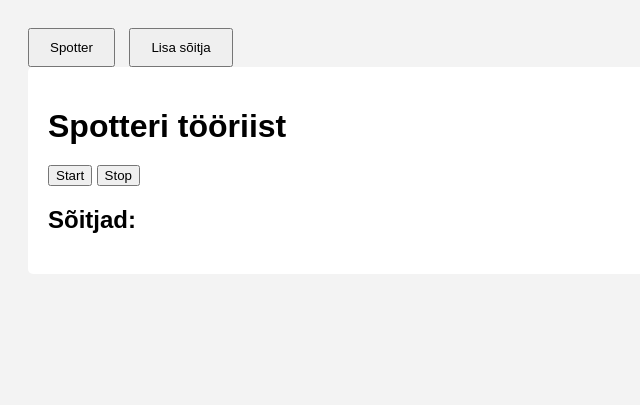
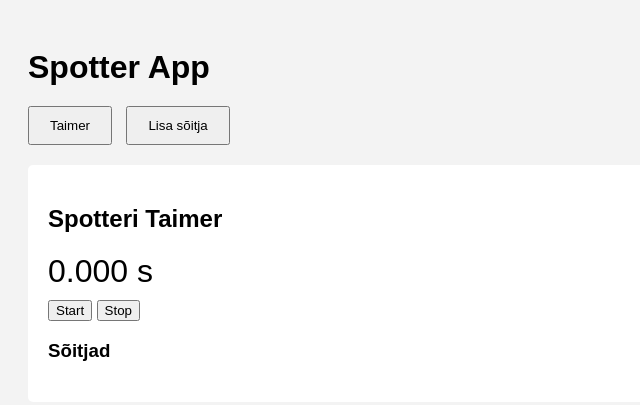
Before and after one commit to Variiiik/variiiik.github.io, a plain HTML site: page index.html in a window 1280 px wide. Shown: the whole page, without its empty margins (0-640 px from the left). Drawn offline with Linux system fonts and the light colour scheme; no server answers.

Commit message:
Update index.html

```diff
--- a/index.html
+++ b/index.html
@@ -1,36 +1,52 @@
 <!DOCTYPE html>
 <html lang="et">
 <head>
-  <meta charset="UTF-8" />
-  <meta name="viewport" content="width=device-width, initial-scale=1.0"/>
-  <title>Spotteri tööriist</title>
-  <link rel="stylesheet" href="style.css" />
+  <meta charset="UTF-8">
+  <meta name="viewport" content="width=device-width, initial-scale=1">
+  <title>Spotter App</title>
+  <link rel="stylesheet" href="style.css">
 </head>
 <body>
-  <nav>
-    <button class="tab-button" onclick="showTab('spotter-tab')">Spotter</button>
-    <button class="tab-button" onclick="showTab('add-driver-tab')">Lisa sõitja</button>
-  </nav>
+  <h1>Spotter App</h1>
 
-  <div id="spotter-tab" class="tab-content">
-    <h1>Spotteri tööriist</h1>
-    <button onclick="startTimer()">Start</button>
-    <button onclick="stopTimer()">Stop</button>
-    <h2>Sõitjad:</h2>
-    <div id="driverList"></div>
+  <div class="tabs">
+    <button class="tab-button" onclick="openTab('timerTab')">Taimer</button>
+    <button class="tab-button" onclick="openTab('addTab')">Lisa sõitja</button>
   </div>
 
-  <div id="add-driver-tab" class="tab-content" style="display:none">
-    <h1>Lisa uus sõitja</h1>
-    <form id="driverForm">
-      <input type="text" name="competitorName" placeholder="Nimi" required /><br />
-      <input type="text" name="competitionNumbers" placeholder="Võistlusnumber" required /><br />
-      <input type="number" name="mostCommonNr" placeholder="Peamine number" required /><br />
-      <input type="text" name="nationality" placeholder="Riik (nt EE)" required /><br />
+  <div id="timerTab" class="tab-content">
+    <h2>Spotteri Taimer</h2>
+    <div id="timerDisplay" class="timer">0.000 s</div>
+    <button id="startBtn">Start</button>
+    <button id="stopBtn">Stop</button>
+    <h3>Sõitjad</h3>
+    <div id="driverList" class="driver-list"></div>
+  </div>
+
+  <div id="addTab" class="tab-content" style="display: none;">
+    <h2>Lisa uus sõitja</h2>
+    <form id="addDriverForm">
+      <label for="nameInput">Nimi:</label>
+      <input type="text" id="nameInput" required>
+
+      <label for="numberInput">Stardinumber:</label>
+      <input type="number" id="numberInput" required>
+
+      <label for="nationalityInput">Rahvus (EE/LV/LT/...):</label>
+      <input type="text" id="nationalityInput" required>
+
       <button type="submit">Lisa</button>
     </form>
   </div>
 
   <script src="app.js"></script>
+  <script>
+    function openTab(tabId) {
+      document.querySelectorAll('.tab-content').forEach(tab => {
+        tab.style.display = 'none';
+      });
+      document.getElementById(tabId).style.display = 'block';
+    }
+  </script>
 </body>
 </html>
```
